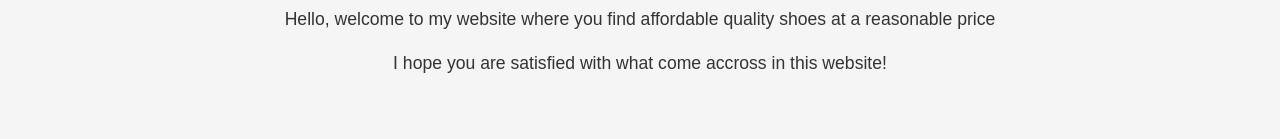
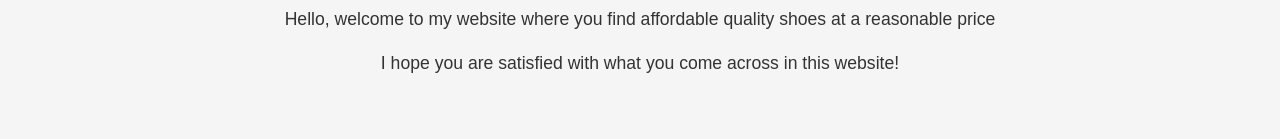
Before and after one commit to lefika7/Switch-s-Sneaker-Shop, a plain HTML site: page about.html in a window 1280 px wide. Shown: the part 243-382 px from the top of the page. Drawn offline with nearby package versions, Linux system fonts and the light colour scheme.

Commit message:
Update about.html

```diff
--- a/about.html
+++ b/about.html
@@ -32,7 +32,7 @@
         <main class="container my-5">
         <h2> Me</h2>
         <p> Hello, welcome to my website where you find affordable quality shoes at a reasonable price</p>
-        <p> I hope you are satisfied with what come accross in this website!</p>
+        <p> I hope you are satisfied with what you come across in this website!</p>
     </main>
 
     <footer>
```
